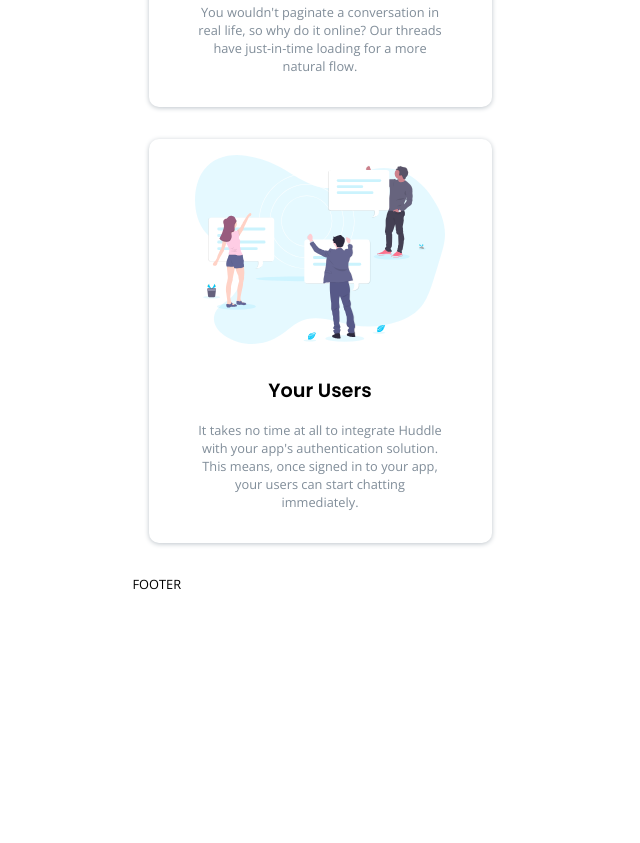
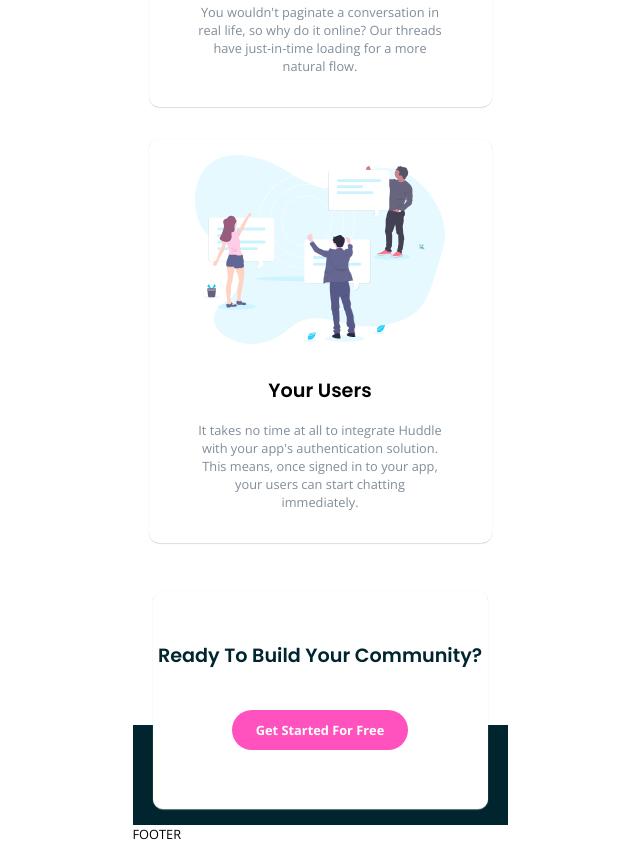
Before and after one commit to StefanBehring/fr-design-exercise, a website built with Vite: page index.html in a window 1280 px wide. Shown: the part 1445-2288 px from the top of the page, without its empty margins (320-960 px from the left). Before the commit the page ends 2038 px from the top, so only its background shows below. Built offline with nearby package versions, Linux system fonts and the light colour scheme.

Commit message:
Add main-to-footer section Edit box-shadow of card

```diff
--- a/css/components/card.css
+++ b/css/components/card.css
@@ -1,7 +1,7 @@
 .card {
   align-items: center;
   border-radius: 10px;
-  box-shadow: 0 1px 5px var(--color-box-shadow);
+  box-shadow: 0 0.5px 1px var(--color-box-shadow);
   display: flex;
   flex-direction: column;
   margin: 2rem 1rem;
--- /dev/null
+++ b/css/components/main-to-footer.css
@@ -0,0 +1,67 @@
+.main-to-footer {
+  display: grid;
+  grid-template-columns: 20px auto 20px;
+  grid-template-rows: 150px 100px;
+}
+
+.main-to-footer__main {
+  grid-column: 1 / -1;
+  grid-row: 1 / 2;
+}
+
+.main-to-footer__footer {
+  background-color: var(--color-very-dark-cyan);
+  grid-column: 1 / -1;
+  grid-row: 2 / -1;
+}
+
+.join-card {
+  background-color: white;
+  border-radius: 10px;
+  box-shadow: 0 0.5px 1px var(--color-box-shadow);
+  display: flex;
+  flex-direction: column;
+  justify-content: center;
+  grid-column: 2 / 3;
+  grid-row: 1 / -1;
+  margin: 1rem 0;
+  z-index: 1;
+}
+
+.join-card__title {
+  color: var(--color-very-dark-cyan);
+  font-family: var(--font-poppins);
+  font-weight: 600;
+  text-align: center;
+}
+
+.join-card__button {
+  background-color: var(--color-primary);
+  color: white;
+  border-radius: 50px;
+  font-weight: 700;
+  padding: 0.7rem 1.5rem;
+  margin: 1.5rem auto;
+  text-align: center;
+  text-decoration: none;
+}
+
+@media screen and (min-width: 1440px) {
+  .main-to-footer {
+    grid-template-columns: 400px auto 400px;
+  }
+
+  .join-card {
+    box-shadow: 0 1px 4px var(--color-box-shadow);
+  }
+
+  .join-card__title {
+    font-size: 1.6rem;
+  }
+
+  .join-card__button {
+    box-shadow: 0 6px 10px var(--color-box-shadow);
+    padding: 1.4rem 4rem;
+    font-size: 1rem;
+  }
+}
--- a/css/style.css
+++ b/css/style.css
@@ -1,3 +1,4 @@
 @import './_base.css';
 @import './components/header.css';
 @import './components/card.css';
+@import './components/main-to-footer.css';
--- a/index.html
+++ b/index.html
@@ -82,6 +82,14 @@
           users can start chatting immediately.
         </p>
       </section>
+      <section class="main-to-footer">
+        <section class="join-card">
+          <h2 class="join-card__title">Ready To Build Your Community?</h2>
+          <a href="#" class="join-card__button">Get Started For Free</a>
+        </section>
+        <section class="main-to-footer__main"></section>
+        <section class="main-to-footer__footer"></section>
+      </section>
     </main>
     <footer>FOOTER</footer>
   </body>
```
